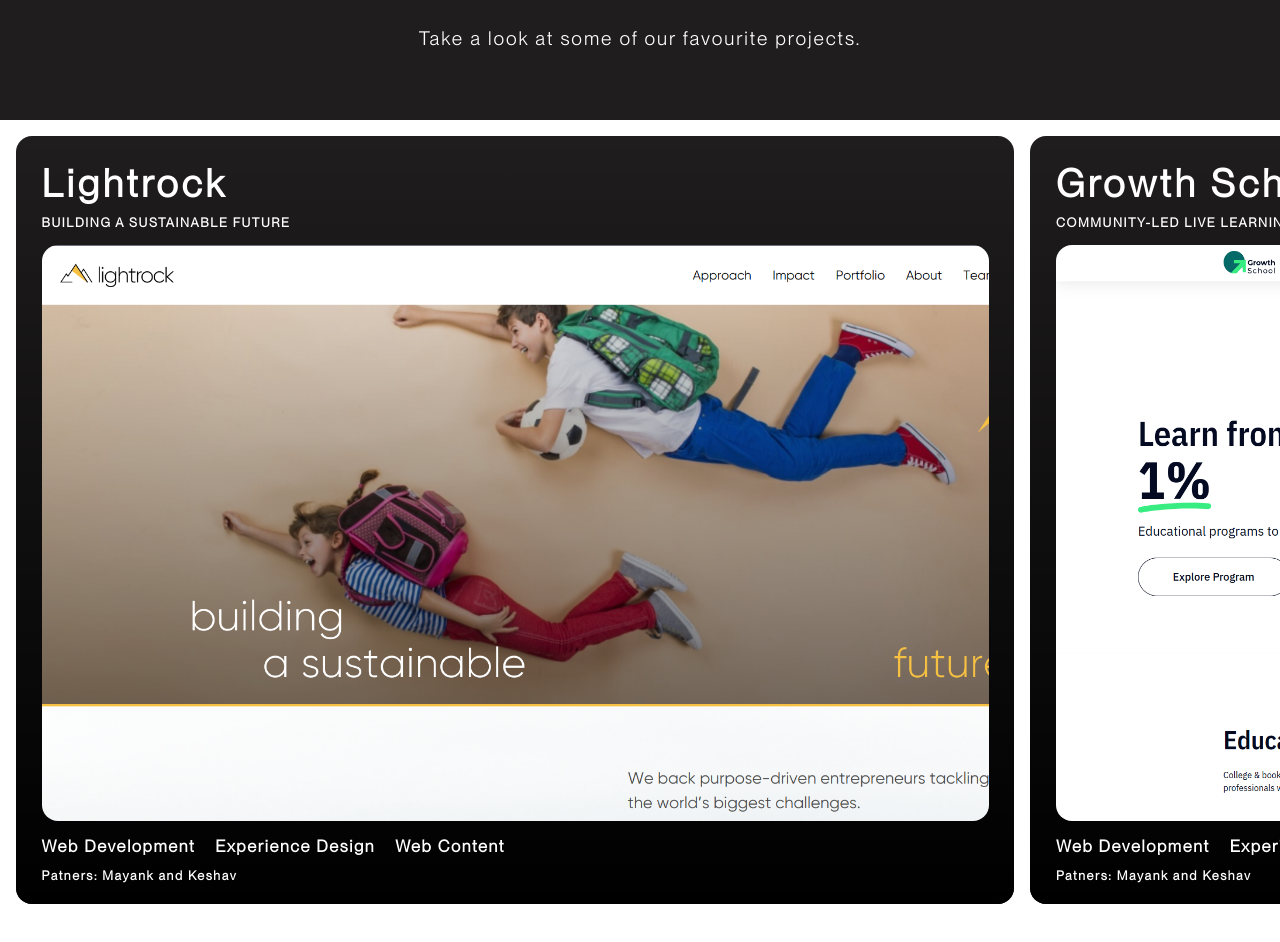
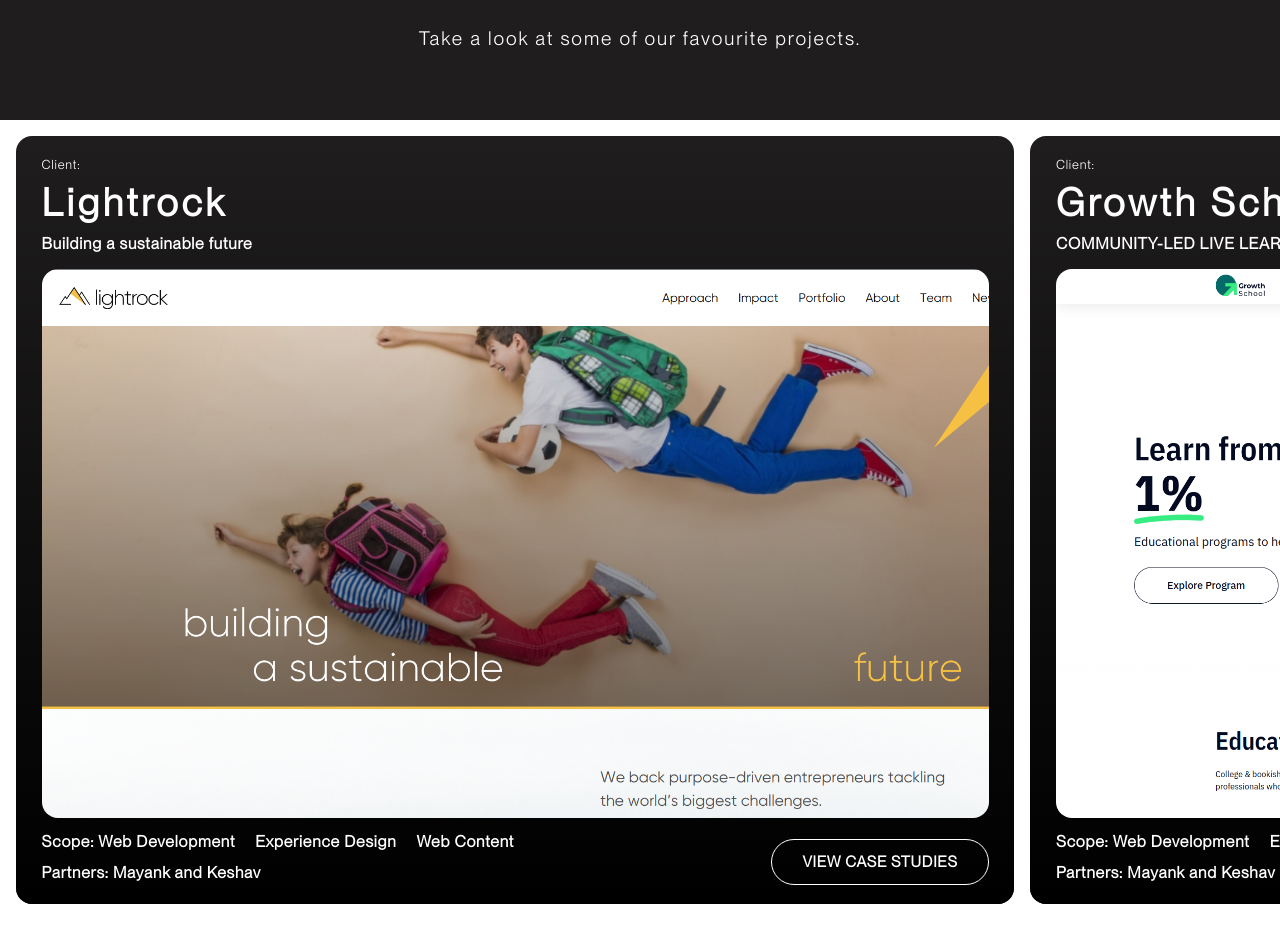
Before and after one commit to incubr/incubr-1, a Next.js app: page / in a window 1280 px wide. Shown: the part 1760-2702 px from the top of the page. Built offline with nearby package versions, Linux system fonts and the light colour scheme.

Commit message:
some fixes

```diff
--- a/data/link.js
+++ b/data/link.js
@@ -16,7 +16,7 @@ export const navigation_link = [
   },
   {
     id: 42324,
-    name: "Testimonies",
+    name: "Testimonials",
     link: "/#testimonies",
   },
   {
--- a/data/work.js
+++ b/data/work.js
@@ -61,7 +61,7 @@ export const workForHomePage = [
   {
     id: 10,
     title: "Lightrock",
-    description: "BUILDING A SUSTAINABLE FUTURE",
+    description: "Building a sustainable future",
     image: "/lgr.png",
     category: "Web Development",
     clb_1: "Web Development",
--- a/src/animation/horizontalScroll.js
+++ b/src/animation/horizontalScroll.js
@@ -5,7 +5,7 @@ gsap.registerPlugin(ScrollTrigger);
 
 export function GSAPHorizontalScroll() {
   let Sections = gsap.utils.toArray("section");
-
+  let sect = document.querySelector(".slider-work");
   gsap.to(Sections, {
     scrollTrigger: {
       trigger: "#PageWrap",
@@ -15,7 +15,8 @@ export function GSAPHorizontalScroll() {
       end: "bottom bottom",
       // markers: true, // for dev server
     },
-    xPercent: -99 * (Sections.length - 1),
+    xPercent:
+      (window.innerWidth > 1024 ? -95.5 : -105)  * (Sections.length - 1),
     ease: "none",
   });
 }
--- a/src/components/common/slides.jsx
+++ b/src/components/common/slides.jsx
@@ -15,16 +15,75 @@ export default function Slides({ data, index, total }) {
   };
   return (
     <section
-      // style={{
-      //   backgroundImage: `url("${data.image}")`,
-      // }}
       onMouseEnter={onMouseEnter}
       onMouseLeave={onmouseleave}
-      className="flex-none mr-4 h-[full] sm:h-[60%] bg-[#1F1D1D] rounded-2xl overflow-hidden lg:h-full font-[PPNeueMontreal] w-full lg:w-[80%] bg-cover "
+      className="flex-none slider-work mr-4 h-[full] sm:h-[65%] bg-[#1F1D1D] rounded-2xl overflow-hidden lg:h-full font-[PPNeueMontreal] w-full lg:w-[80%] bg-cover "
     >
-      <div className="flex text-white relative tracking-widest flex-1 h-full bg-gradient-to-t from-black to-transparent w-full p-[3vw] sm:p-[1.5vw] px-[4vw] sm:px-[2vw] ">
+      <div className="flex text-white relative tracking-wider flex-1 h-full bg-gradient-to-t from-black to-transparent w-full p-[3vw] sm:p-[1.5vw] px-[4vw] sm:px-[3vw] lg:px-[2vw] ">
+        <div className="flex flex-[2] flex-col  text-center sm:text-start  justify-end">
+          {/* <h1 className="font-bold text-[1.5vw]">0{index}</h1> */}
+          <div className="flex flex-col">
+            <span className="text-[2vw] lg:text-[1vw] ">Client:</span>
+            <div className="flex flex-col ">
+              <h1 className="font-bold tracking-widest text-[8vw] sm:text-[3vw]">
+                {data.title}
+              </h1>
+              <span className=" font-bold ">{data.description}</span>
+            </div>
+          </div>
+          <div className="h-full w-full flex justify-center items-center pt-[1vw]">
+            <div
+              style={{
+                backgroundImage: `url("${data.image}")`,
+              }}
+              className="flex bg-green-400 bg-cover rounded-2xl rounded-bl-2xl w-[100%] h-[95%] sm:h-full"
+            ></div>
+          </div>{" "}
+          <div className="flex">
+            <div className="flex flex-col">
+              <div className="flex mt-[2.5vw] sm:mt-[1vw]  justify-around sm:justify-start ">
+                <span className="font-bold sm:block hidden ">Scope:&nbsp;</span>
+                <div className="flex  justify-around sm:justify-start sm:space-x-5">
+                  <span className="font-bold sm:block hidden ">
+                    {data.clb_1}
+                  </span>
+                  <span className="font-bold sm:block hidden ">
+                    {data.clb_2}
+                  </span>
+                  <span className="font-bold sm:block hidden ">
+                    {data.clb_3}
+                  </span>
+                </div>
+              </div>
+              <span className="font-bold mt-[1.5vw] sm:mt-[0.5vw]">
+                Partners: Mayank and Keshav
+              </span>
+            </div>
+            <div className="flex flex-1 flex-col items-end justify-end">
+              <Link href={"/work"}>
+                <button
+                  onMouseMove={buttonMouseEnter}
+                  onMouseLeave={onMouseEnter}
+                  className=" transition-colors duration-200 ease-in-out hover:border-[#F0C808] hover:bg-[#F0C808] hover:text-[#000] hover:shadow-md flex-none lg:w-[17vw] px-5 py-2 text-xl lg:text-[1.2vw] font-bold font-[PPNeueMontreal] border border-white rounded-full tracking-wider"
+                >
+                  VIEW CASE STUDIES
+                </button>
+              </Link>
+            </div>
+          </div>
+        </div>
+      </div>
+    </section>
+  );
+}
+
+export const MobileSlide = ({ data, index, total }) => {
+  return (
+    <div className="flex-none mr-4 h-[full] sm:h-[60%] bg-[#1F1D1D] rounded-2xl overflow-hidden lg:h-full font-[PPNeueMontreal] w-full lg:w-[80%] bg-cover ">
+      <div className="flex text-white relative tracking-widest flex-1 h-full bg-gradient-to-t from-black to-transparent w-full p-[3vw] sm:p-[1vw] px-[4vw] sm:px-[3vw] 2xl:p-[1vw]">
         <div className="flex flex-[2] flex-col text-[3vw] text-center sm:text-start sm:text-[1vw] justify-end">
           {/* <h1 className="font-bold text-[1.5vw]">0{index}</h1> */}
+          <span>Client</span>
           <h1 className="font-bold tracking-widest text-[8vw] sm:text-[3vw]">
             {data.title}
           </h1>
@@ -38,63 +97,17 @@ export default function Slides({ data, index, total }) {
             ></div>
           </div>{" "}
           <div className="flex mt-[2.5vw] sm:mt-[1vw] text-[3vw] sm:text-[1.3vw] justify-around sm:justify-start sm:space-x-5">
-            <span className="font-bold sm:block hidden ">{data.clb_1}</span>
-            <span className="font-bold sm:block hidden ">{data.clb_2}</span>
-            <span className="font-bold sm:block hidden ">{data.clb_3}</span>
-            <span className="block sm:hidden">Web Dev.</span>
-            <span className="block sm:hidden">Exp. Design</span>
-            <span className="block sm:hidden">{data.clb_3}</span>
+            <div className="flex mt-[2.5vw] sm:mt-[1vw]  justify-around sm:justify-start ">
+              <span className="font-bold block ">Scope:&nbsp;</span>
+              <div className="flex  justify-around sm:justify-start space-x-2">
+                <span className="block font-bold sm:hidden">Web Dev.,</span>
+                <span className="block font-bold sm:hidden">Exp. Design,</span>
+                <span className="block font-bold sm:hidden">{data.clb_3}</span>
+              </div>
+            </div>
           </div>
           <span className="font-bold text-[2.5vw] sm:text-[1vw] mt-[1.5vw] sm:mt-[0.5vw]">
-            Patners: Mayank and Keshav
-          </span>
-        </div>
-        {/* <div className="flex flex-1 flex-col h-full items-end justify-end">
-          <Link href={"/work"}>
-            <button
-              onMouseMove={buttonMouseEnter}
-              onMouseLeave={onMouseEnter}
-              className=" transition-colors duration-200 ease-in-out hover:border-[#F0C808] hover:bg-[#F0C808] hover:text-[#000] hover:shadow-md flex-none lg:w-[17vw] px-5 py-3 text-xl lg:text-[1.2vw] font-bold font-[PPNeueMontreal] border border-white rounded-full tracking-wider"
-            >
-              VIEW CASE STUDIES
-            </button>
-          </Link>
-        </div> */}
-      </div>
-    </section>
-  );
-}
-
-export const MobileSlide = ({ data, index, total }) => {
-  return (
-    <div
-      className="flex-none mr-4 h-[full] sm:h-[60%] bg-[#1F1D1D] rounded-2xl overflow-hidden lg:h-full font-[PPNeueMontreal] w-full lg:w-[80%] bg-cover "
-    >
-      <div className="flex text-white relative tracking-widest flex-1 h-full bg-gradient-to-t from-black to-transparent w-full p-[3vw] sm:p-[1vw] px-[4vw] sm:px-[3vw] 2xl:p-[1vw]">
-        <div className="flex flex-[2] flex-col text-[3vw] text-center sm:text-start sm:text-[1vw] justify-end">
-          {/* <h1 className="font-bold text-[1.5vw]">0{index}</h1> */}
-          <h1 className="font-bold tracking-widest text-[8vw] sm:text-[3vw]">
-            {data.title}
-          </h1>
-          <span className=" font-bold ">{data.description}</span>
-          <div className="h-full w-full flex justify-center items-center pt-[1vw]">
-            <div
-              style={{
-                backgroundImage: `url("${data.image}")`,
-              }}
-              className="flex bg-green-400 bg-cover rounded-2xl rounded-bl-2xl w-[100%] h-[95%] sm:h-full"
-            ></div>
-          </div>{" "}
-          <div className="flex mt-[2.5vw] sm:mt-[1vw] text-[3vw] sm:text-[1.3vw] justify-around sm:justify-start sm:space-x-5">
-            <span className="font-bold sm:block hidden ">{data.clb_1}</span>
-            <span className="font-bold sm:block hidden ">{data.clb_2}</span>
-            <span className="font-bold sm:block hidden ">{data.clb_3}</span>
-            <span className="block sm:hidden">Web Dev.</span>
-            <span className="block sm:hidden">Exp. Design</span>
-            <span className="block sm:hidden">{data.clb_3}</span>
-          </div>
-          <span className="font-bold text-[2.5vw] sm:text-[1vw] mt-[1.5vw] sm:mt-[0.5vw]">
-            Patners: Mayank and Keshav
+            Partners: Mayank and Keshav
           </span>
         </div>
         {/* <div className="flex flex-1 flex-col h-full items-end justify-end">
--- a/src/components/home/work.jsx
+++ b/src/components/home/work.jsx
@@ -35,7 +35,7 @@ export default function OurWork() {
       >
         <div
           id="PageWrap"
-          className="flex h-screen items-center p-4 w-full "
+          className="flex h-screen items-center p-4  "
         >
           {workForHomePage.map((i, index) => (
             <Slides
```
